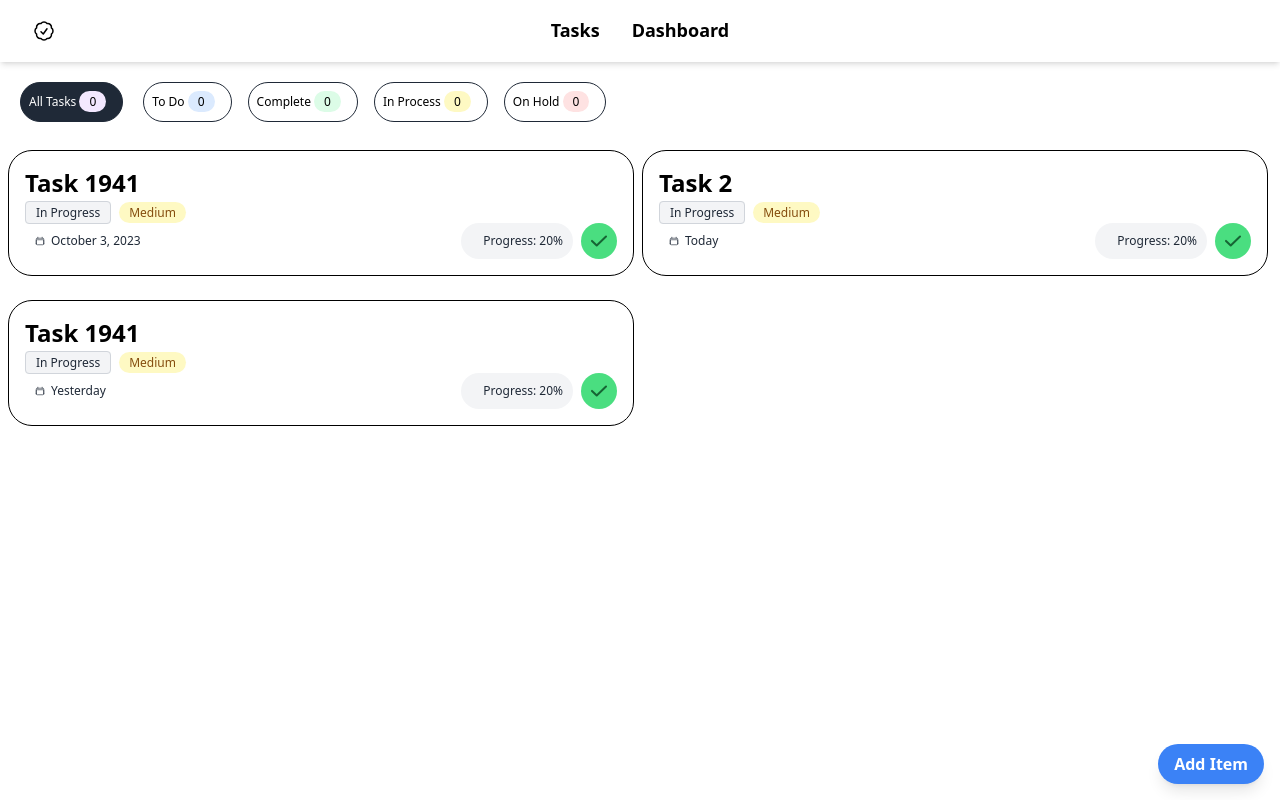
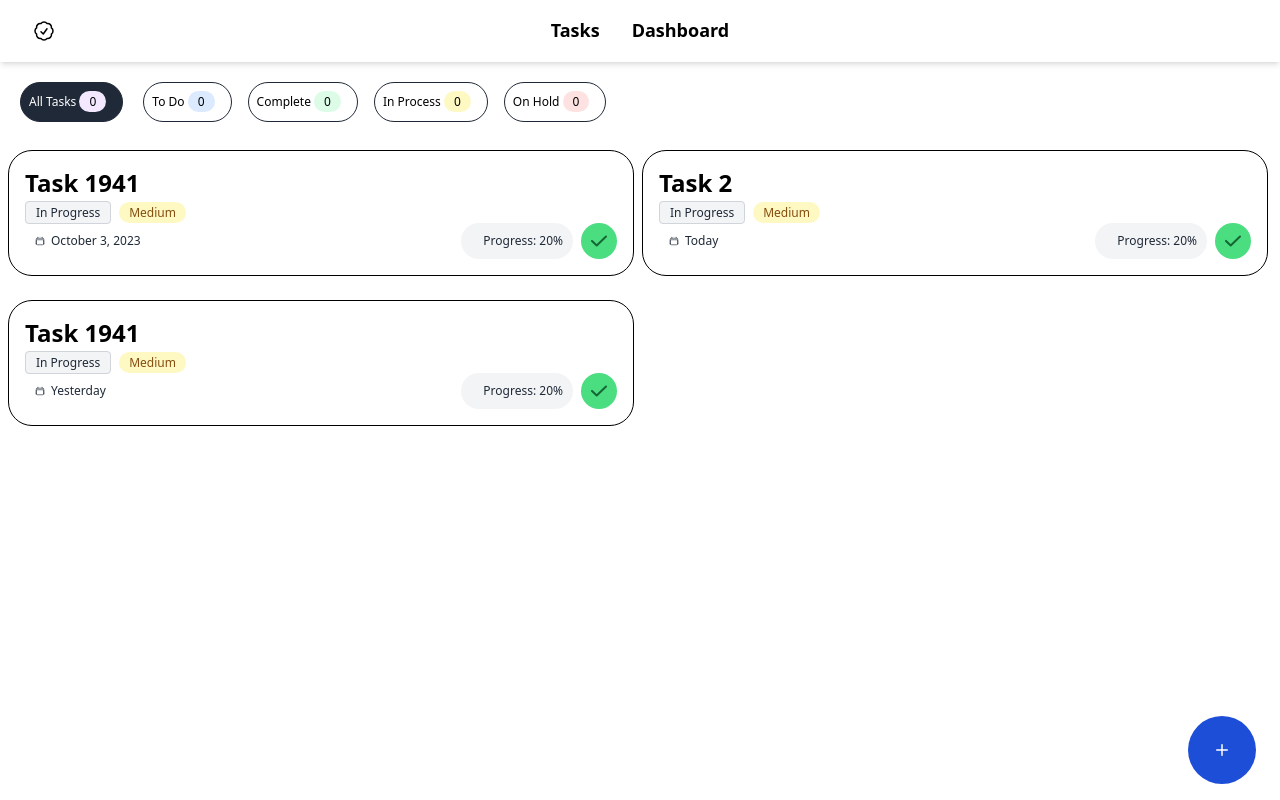
Before and after one commit to jregaladom/task-manager, a Vue app: page / in a window 1280 px wide. Built offline with nearby package versions, Linux system fonts and the light colour scheme.

Commit message:
Ajuste botón agrega tarea

```diff
--- /dev/null
+++ b/src/components/inputs/ButtonAddTask.vue
@@ -0,0 +1,31 @@
+<script>
+export default {
+    name: "ButtonAddTask",
+    props: {
+        handleAddTasks: Function,
+    },
+    methods: {
+        handleAddTasksClick() {
+            this.handleAddTasks();
+        },
+    },
+};
+</script>
+<template>
+    <!-- <button @click="handleAddTasksClick"
+        class="bg-blue-500 hover:bg-blue-600 text-white font-bold py-2 px-4 rounded-full shadow-lg">
+        <svg xmlns="http://www.w3.org/2000/svg" fill="none" viewBox="0 0 24 24" stroke-width="1.5" stroke="currentColor"
+            class="w-6 h-6">
+            <path stroke-linecap="round" stroke-linejoin="round" d="M12 9v6m3-3H9m12 0a9 9 0 11-18 0 9 9 0 0118 0z" />
+        </svg>
+    </button> -->
+
+    <button @click="handleAddTasksClick" type="button"
+        class="text-white bg-blue-700 hover:bg-blue-800 focus:ring-4 focus:outline-none focus:ring-blue-300 font-medium rounded-full text-xl p-6 text-center inline-flex items-center mr-2 ">
+        <svg xmlns="http://www.w3.org/2000/svg" viewBox="0 0 20 20" fill="currentColor" class="w-5 h-5">
+            <path
+                d="M10.75 4.75a.75.75 0 00-1.5 0v4.5h-4.5a.75.75 0 000 1.5h4.5v4.5a.75.75 0 001.5 0v-4.5h4.5a.75.75 0 000-1.5h-4.5v-4.5z" />
+        </svg>
+
+    </button>
+</template>
--- a/src/views/TasksMain.vue
+++ b/src/views/TasksMain.vue
@@ -3,6 +3,7 @@ import Chip from "@/components/inputs/Chip.vue";
 import CardTask from "@/components/ui/CardTask.vue";
 import { useTasksStore } from "@/stores/tasks";
 import { formatDateToHumanReadable } from "../utils/dateUtils";
+import ButtonAddTask from "@/components/inputs/ButtonAddTask.vue";
 
 export default {
   name: "TasksMain",
@@ -21,6 +22,7 @@ export default {
   components: {
     Chip,
     CardTask,
+    ButtonAddTask,
   },
   computed: {
     formatDateToHumanReadable() {
@@ -43,25 +45,11 @@ export default {
     <Chip text-chip="On Hold" />
   </div>
 
-  <div
-    class="grid grid-cols-1 mr-5 gap-2 lg:grid-cols-2 xl:grid-cols-2 2xl:grid-cols-3"
-  >
-    <CardTask
-      v-for="(task, index) in tasks.getTasks"
-      :key="index"
-      :title="task.name"
-      :status="task.status"
-      :level="task.level"
-      :created="formatDateToHumanReadable(task.created)"
-      :progress="20"
-    />
+  <div class="grid grid-cols-1 mr-5 gap-2 lg:grid-cols-2 xl:grid-cols-2 2xl:grid-cols-3">
+    <CardTask v-for="(task, index) in tasks.getTasks" :key="index" :title="task.name" :status="task.status"
+      :level="task.level" :created="formatDateToHumanReadable(task.created)" :progress="20" />
   </div>
   <div class="fixed bottom-4 right-4">
-    <button
-      @click="handleAddTasksClick"
-      class="bg-blue-500 hover:bg-blue-600 text-white font-bold py-2 px-4 rounded-full shadow-lg"
-    >
-      Add Item
-    </button>
+    <ButtonAddTask :handleAddTasks="handleAddTasks"></ButtonAddTask>
   </div>
 </template>
```
